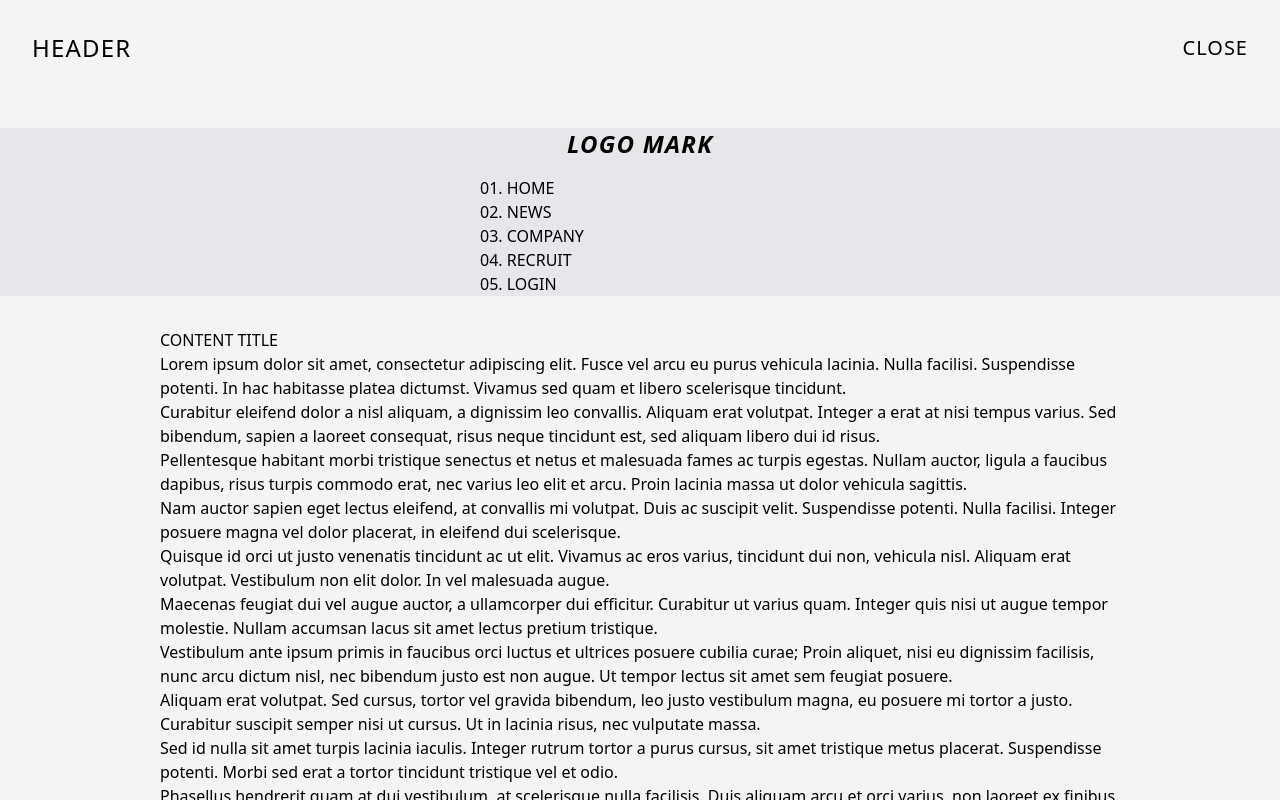
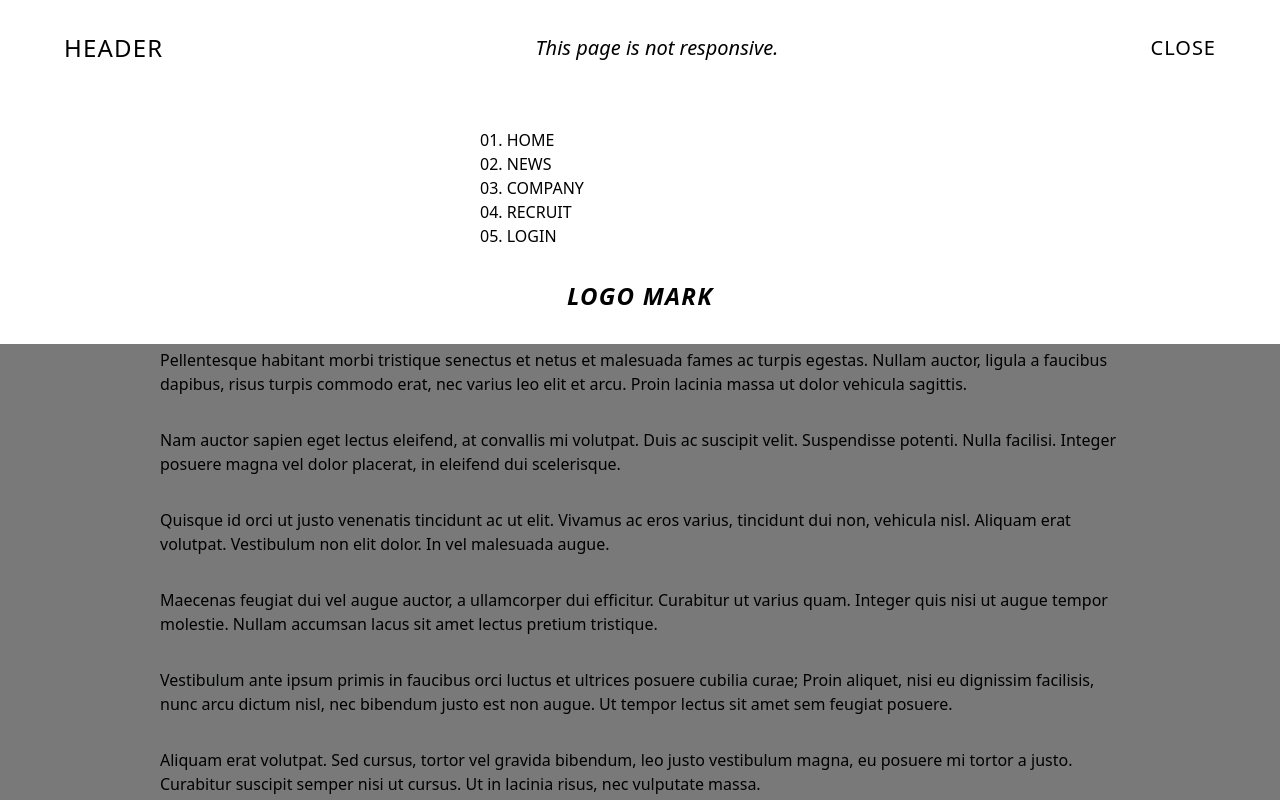
Before and after one commit to masterak-902/hsweb-portfolio-1, a Next.js app: page / in a window 1280 px wide. Both pictures are taken after a click on the button "MENU". Shown: the top 800 px of the page. Built offline with nearby package versions, Linux system fonts and the light colour scheme.

Commit message:
chore: Update header and footer styles and layout

```diff
--- a/app/page.tsx
+++ b/app/page.tsx
@@ -1,8 +1,9 @@
 export default function Home() {
   return (
-    <section className="w-[1024px] mx-auto px-8 mb-8">
+    <section className="w-[1024px] mx-auto mt-32 px-8 mb-8">
+      <main className="grid gap-8">
 
-      <h2>CONTENT TITLE</h2>
+        <h2 className="text-xl">CONTENT TITLE</h2>
 
         <p>Lorem ipsum dolor sit amet, consectetur adipiscing elit. Fusce vel arcu eu purus vehicula lacinia. Nulla facilisi. Suspendisse potenti. In hac habitasse platea dictumst. Vivamus sed quam et libero scelerisque tincidunt.</p>
 
@@ -24,6 +25,8 @@ export default function Home() {
 
         <p>Phasellus hendrerit quam at dui vestibulum, at scelerisque nulla facilisis. Duis aliquam arcu et orci varius, non laoreet ex finibus. Quisque ut libero non lacus dictum malesuada a ac magna.</p>
 
+      </main>
+
     </section>
   );
 }
--- a/components/Footer/index.tsx
+++ b/components/Footer/index.tsx
@@ -4,7 +4,7 @@ import styles from './index.module.css';
 export default function Footer() {
     return (
         <>
-            <div className='w-full bg-gray-200'>
+            <div className='w-full bg-white'>
                 <div className='w-[1024px] mx-auto'>
                     <p className='text-2xl italic font-bold text-center tracking-wider py-8'>FOOTER INFORMATION</p>
                     <ul className='flex justify-around mb-8'>
--- a/components/Header/index.tsx
+++ b/components/Header/index.tsx
@@ -9,11 +9,14 @@ export default function Header() {
     const toggle = () => setIsOpen((prev) => !prev);
     return (
         <>
-            <header className='w-full h-24 flex justify-between items-center px-8 mb-8'>
-                <h1 className='text-2xl tracking-wider'>HEADER</h1>
-                <button className='text-xl tracking-wider' onClick={toggle}>{isOpen ? "CLOSE" : "MENU"}</button>
+            <header className='fixed z-50 w-full bg-white'>
+                <section className='w-full h-24 flex justify-between items-center px-16'>
+                    <h1 className='text-2xl tracking-wider'>HEADER</h1>
+                    <p className='text-xl italic'>This page is not responsive.</p>
+                    <button className='text-xl tracking-wider' onClick={toggle}>{isOpen ? "CLOSE" : "MENU"}</button>
+                </section>
+                <SideMenu open={isOpen} onCancel={() => setIsOpen(false)} />
             </header>
-            <SideMenu open={isOpen} onCancel={() => setIsOpen(false)} />
         </>
     );
 };
--- a/components/SideMenu/index.tsx
+++ b/components/SideMenu/index.tsx
@@ -10,10 +10,9 @@ type Props = {
 
 export default function SideMenu({onCancel, open}:Props) {
     return open ?(
-        <div className='w-full flex justify-center mb-8 bg-gray-200'>
+        <>
+            <div className='w-full flex justify-center py-8 bg-white'>
                 <div className='w-80'>
-                {/* <Image /> */}
-                <p className='text-2xl italic font-bold text-center tracking-wider pb-4'>LOGO MARK</p>
                     <ul>
                         <li className={styles.listStyle}><Link href="/">01. HOME</Link></li>
                         <li className={styles.listStyle}><Link href="/">02. NEWS</Link></li>
@@ -21,7 +20,11 @@ export default function SideMenu({onCancel, open}:Props) {
                         <li className={styles.listStyle}><Link href="/">04. RECRUIT</Link></li>
                         <li className={styles.listStyle}><Link href="/">05. LOGIN</Link></li>
                     </ul>
+                    {/* <Image /> */}
+                    <p className='text-2xl italic font-bold text-center tracking-wider mt-8'>LOGO MARK</p>
                 </div>
             </div>
+            <div className='fixed z-40 w-full h-full bg-black bg-opacity-50' onClick={onCancel} />
+        </>
     ):(<></>);
 };
```
Lines whose indentation alone changed are shown as unchanged.
